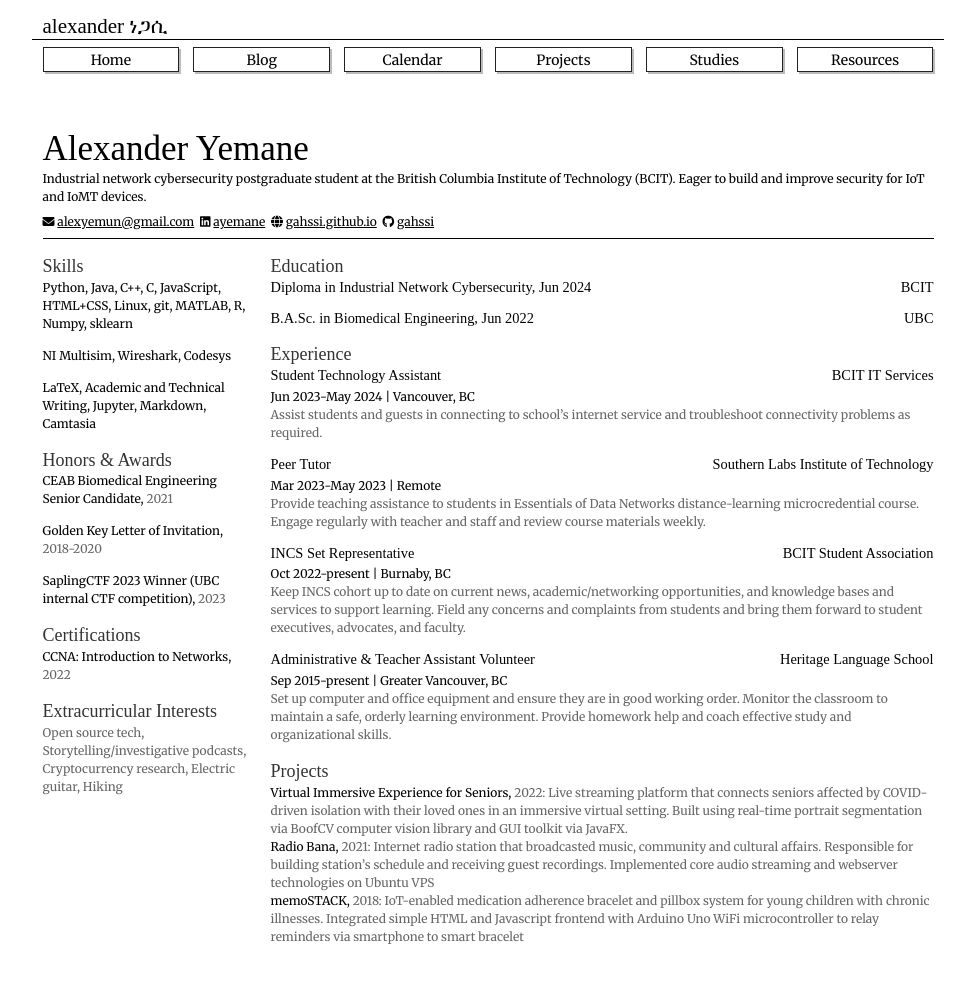
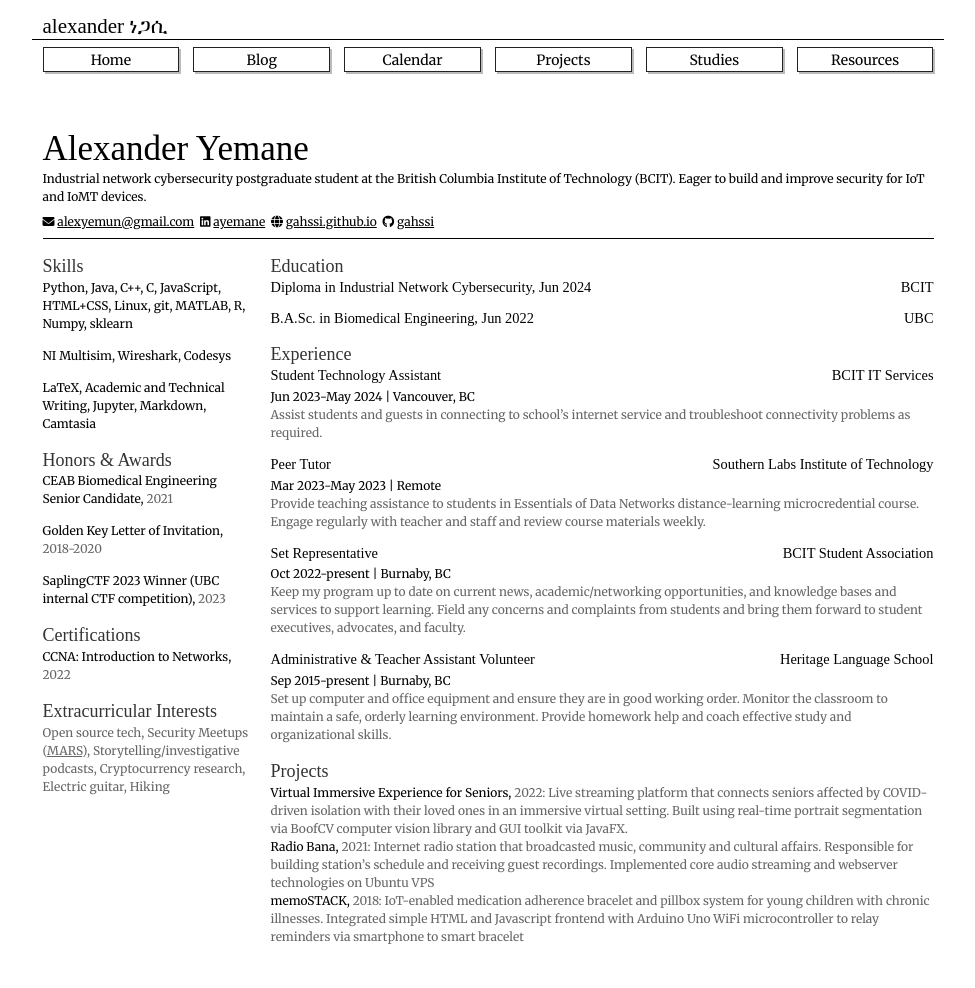
Before and after one commit to gahssi/gahssi.github.io, a Jekyll site: the page built from cv/index.html, in a window 1280 px wide. Shown: the whole page, without its empty margins (152-1127 px from the left). Built offline with Jekyll 4.4.1, drawn with Linux system fonts in a browser that asks for light colours; nearby versions of some CDN libraries; some web fonts are replaced.

Commit message:
Updated personal info

```diff
--- a/_data/resume/exp.yml
+++ b/_data/resume/exp.yml
@@ -12,14 +12,14 @@
   end: "May 2023"
   description: "Provide teaching assistance to students in Essentials of Data Networks distance-learning microcredential course. Engage regularly with teacher and staff and review course materials weekly."
 - company: 'BCIT Student Association'
-  title: 'INCS Set Representative'
+  title: 'Set Representative'
   location: 'Burnaby, BC'
   start: 'Oct 2022'
   end: 'present'
-  description: "Keep INCS cohort up to date on current news, academic/networking opportunities, and knowledge bases and services to support learning. Field any concerns and complaints from students and bring them forward to student executives, advocates, and faculty."
+  description: "Keep my program up to date on current news, academic/networking opportunities, and knowledge bases and services to support learning. Field any concerns and complaints from students and bring them forward to student executives, advocates, and faculty."
 - company: 'Heritage Language School'
   title: 'Administrative & Teacher Assistant Volunteer'
-  location: 'Greater Vancouver, BC'
+  location: 'Burnaby, BC'
   start: 'Sep 2015'
   end: 'present'
   description: "Set up computer and office equipment and ensure they are in good working order. Monitor the classroom to maintain a safe, orderly learning environment. Provide homework help and coach effective study and organizational skills."
--- a/_data/resume/likes.yml
+++ b/_data/resume/likes.yml
@@ -1,4 +1,5 @@
 - Open source tech
+- Security Meetups (<a href="https://fourthplanet.ca/#about">MARS</a>)
 - Storytelling/investigative podcasts
 - Cryptocurrency research
 - Electric guitar
```
Also changed, not shown: _data/resume/education.yml (+5 -4 lines).
